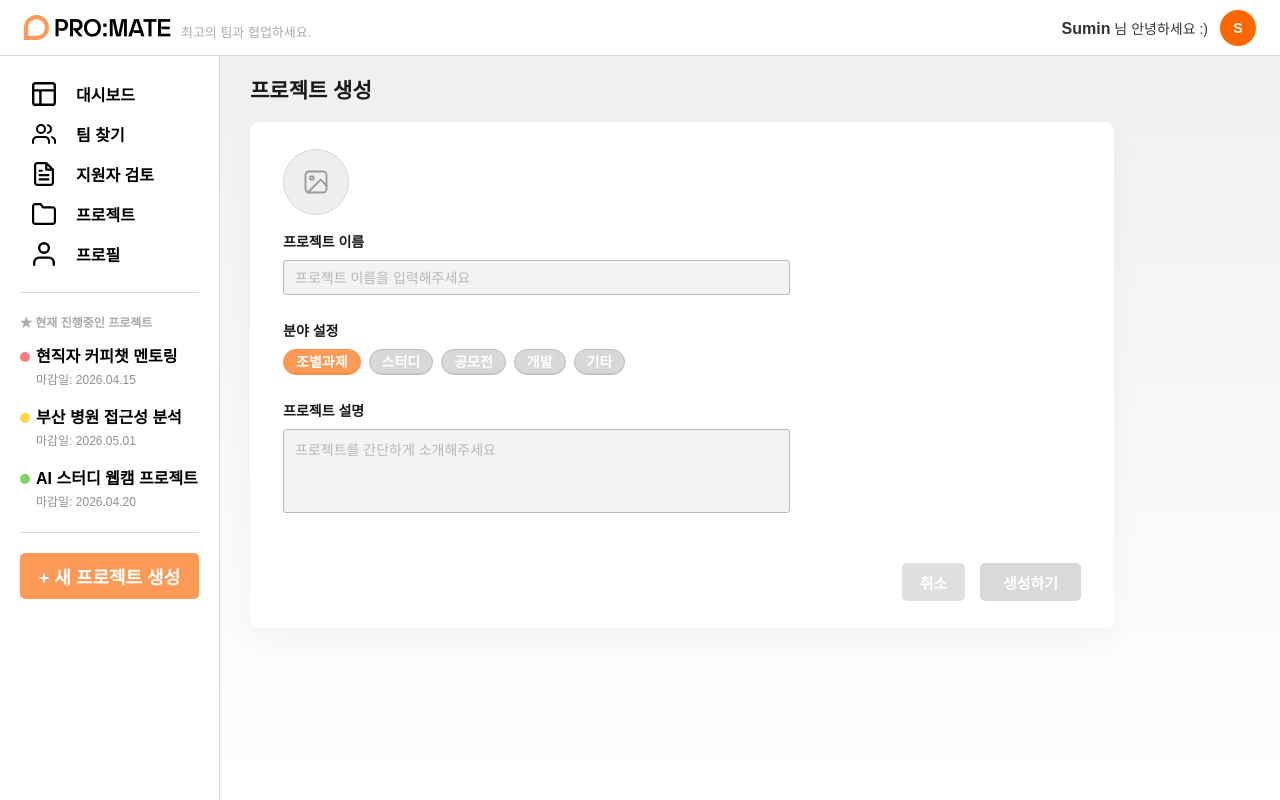
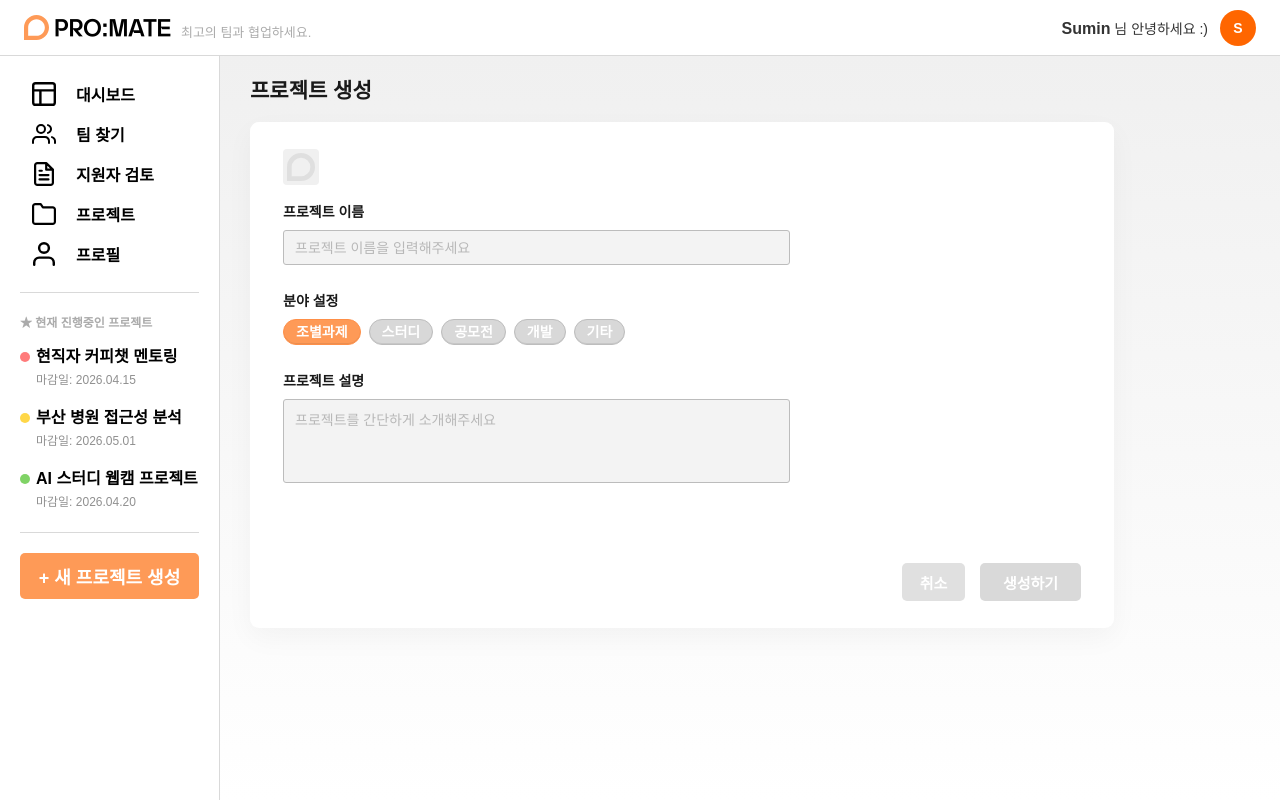
Before and after one commit to pknu-wap/promate, a React (Vite) app in the folder FE/: page /teammaking in a window 1280 px wide. Built offline with nearby package versions, Linux system fonts and the light colour scheme; no server answers.

Commit message:
style:이미지변경,폰트변경
팀제작페이지에 있는 이미지 업로드 대신 로고로 변경,팀찾기 페이지에 있는 팀찾기 글자 폰트 변경했습니다

```diff
--- a/FE/src/pages/FindTeam/FindTeamPage.css
+++ b/FE/src/pages/FindTeam/FindTeamPage.css
@@ -8,7 +8,8 @@
 
 .find-team-title {
   margin: 0 0 16px;
-  font-size: 24px;
+  font-size: 21px;
+  line-height: 27px;
   font-weight: 800;
   letter-spacing: 0;
 }
--- a/FE/src/pages/Teammaking/TeammakingPage.css
+++ b/FE/src/pages/Teammaking/TeammakingPage.css
@@ -41,31 +41,22 @@ body {
   box-shadow: 0 10px 28px rgba(0, 0, 0, 0.04);
 }
 
-.image-upload-wrapper {
+.teammaking-logo-box {
+  width: 36px;
+  height: 36px;
+  display: flex;
+  align-items: center;
+  justify-content: center;
   margin-bottom: 18px;
+  border-radius: 4px;
+  background-color: #f0f0f0;
 }
 
-.image-upload-trigger {
-  display: inline-flex;
-  border-radius: 999px;
-  cursor: pointer;
-  transition: transform 0.18s ease;
-}
-
-.image-upload-trigger:hover {
-  transform: translateY(-1px);
-}
-
-.image-upload-trigger:focus-visible {
-  outline: 2px solid #fe9a57;
-  outline-offset: 3px;
-}
-
-.image-upload-avatar {
-  width: 66px;
-  height: 66px;
-  background-color: #efefef;
-  border-color: #d7d7d7;
+.teammaking-logo-box img {
+  width: 28px;
+  height: 28px;
+  filter: grayscale(1);
+  opacity: 0.24;
 }
 
 .form-field {
@@ -251,7 +242,7 @@ body {
     padding: 27px 18px;
   }
 
-  .image-upload-wrapper {
+  .teammaking-logo-box {
     margin-bottom: 18px;
   }
 
--- a/FE/src/pages/Teammaking/TeammakingPage.jsx
+++ b/FE/src/pages/Teammaking/TeammakingPage.jsx
@@ -1,7 +1,7 @@
 import { useState } from "react";
+import logoIcon from "../../assets/logoIcon.svg";
 import DomainSelector from "./components/DomainSelector.jsx";
 import FormActions from "./components/FormActions.jsx";
-import ImageUploadField from "./components/ImageUploadField.jsx";
 import ProjectDescriptionField from "./components/ProjectDescriptionField.jsx";
 import ProjectNameField from "./components/ProjectNameField.jsx";
 import "./TeammakingPage.css";
@@ -18,14 +18,12 @@ function TeammakingPage() {
   const [projectName, setProjectName] = useState("");
   const [selectedDomain, setSelectedDomain] = useState("assignment");
   const [description, setDescription] = useState("");
-  const [imageSrc, setImageSrc] = useState(null);
   const isSubmitEnabled = projectName.trim() !== "" && description.trim() !== "";
 
   const handleCancel = () => {
     setProjectName("");
     setSelectedDomain("assignment");
     setDescription("");
-    setImageSrc(null);
   };
 
   const handleSubmit = () => {
@@ -43,7 +41,9 @@ function TeammakingPage() {
     <div className="page-wrapper">
       <h1 className="page-title">프로젝트 생성</h1>
       <div className="card">
-        <ImageUploadField imageSrc={imageSrc} onImageChange={setImageSrc} />
+        <div className="teammaking-logo-box" aria-hidden="true">
+          <img src={logoIcon} alt="" />
+        </div>
         <ProjectNameField
           projectName={projectName}
           onProjectNameChange={setProjectName}
```
